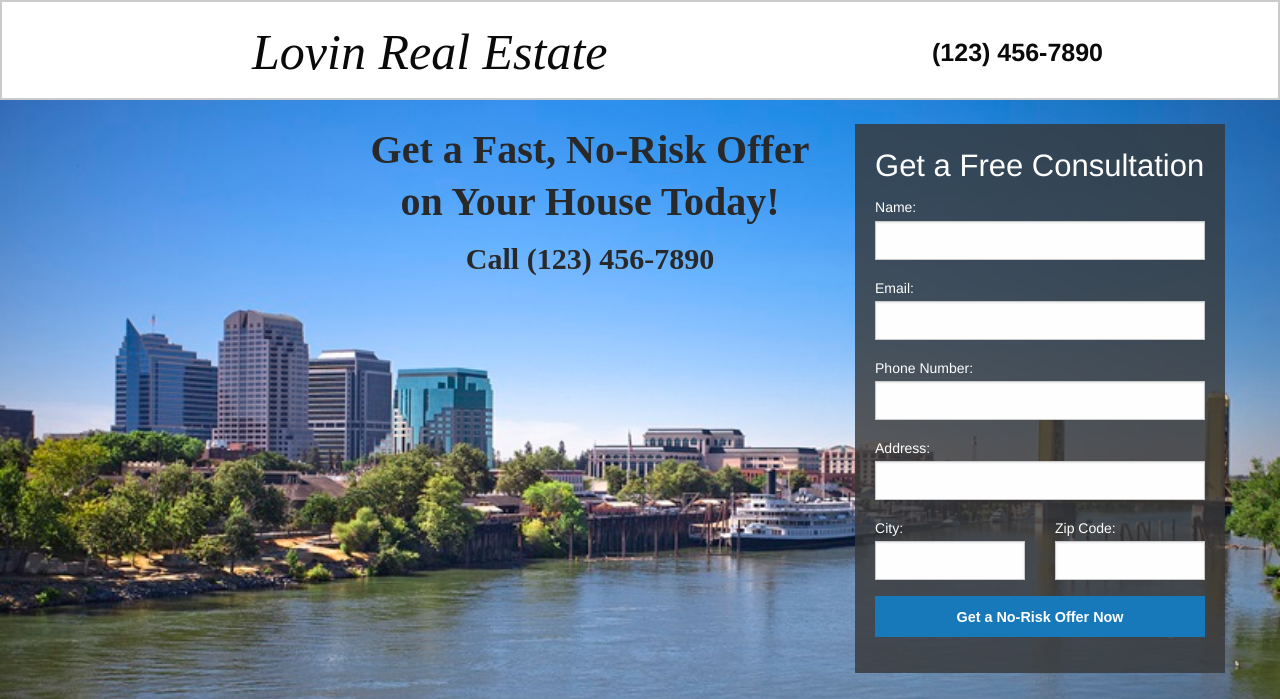
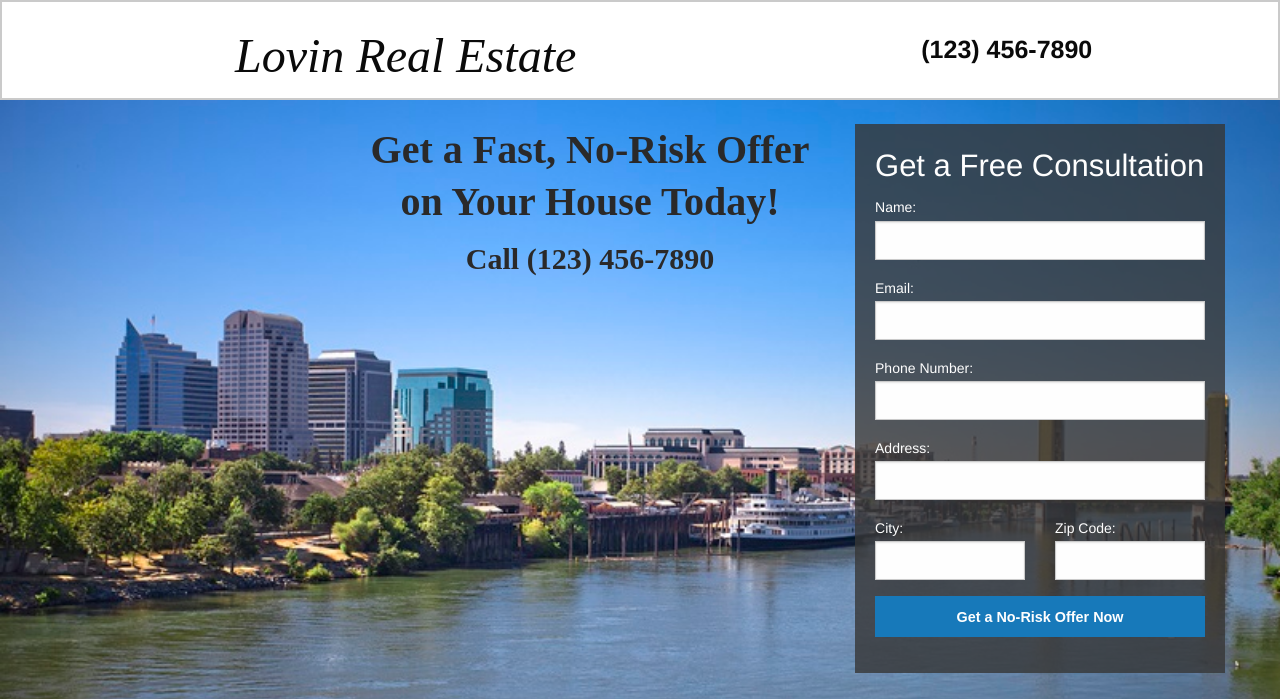
Before and after one commit to andrewryan/LovinRealEstate, a Django app: page / in a window 1280 px wide. Shown: the top 699 px of the page. Run offline with Django 3.2, Linux system fonts and the light colour scheme; some libraries are stand-ins or nearby versions.

Commit message:
top bar css for proper grid alignment finished

```diff
--- a/reApp/static/css/app.css
+++ b/reApp/static/css/app.css
@@ -1,15 +1,13 @@
+/*Start top bar CSS*/
 div.top-bar{
+  position: relative;
   background-color: white;
   height: 100px;
-  width: 100%;
   border: 2px solid #CACACA;
-  /*padding: 1rem;*/
 }
 div.top-bar-left{
-  position: absolute;
-  top:10px;
-  left:250px;
-  font-size: 50px;
+  position: relative;
+  top:15%;
   font-style: oblique;
   font-family: lucida;
 }
@@ -17,11 +15,19 @@ a.linkColor{
   color: #000000;
 }
 div.top-bar-right{
-  position: absolute;
-  top:30px;
-  right:175px;
-  font-size: 25px;
+  position: relative;
+  top:28%;
 }
+h1.leftheadertext{
+  font-style: oblique;
+  font-family: lucida;
+}
+h4.rightheadertext{
+  font-weight: bold;
+}
+/*End top bar CSS*/
+
+/*Start main body background CSS*/
 div.image{
   position: relative;
   /*background-image: url('{% static 'images/Riverfront.JPG' %}');*/
@@ -50,7 +56,7 @@ p.imageNumber{
   font-family: lucida;
   color: #2A2929;
 }
-/*begin translucent-form-overlay css */
+/*Start translucent-form-overlay css */
 .translucent-form-overlay {
   max-width: 500px;
   width: 100%;
@@ -76,7 +82,9 @@ p.imageNumber{
 .translucent-form-overlay input::placeholder {
   color: #8a8a8a;
 }
-/*end translucent-form-overlay css*/
+/*End translucent-form-overlay css*/
+
+/*End main body background CSS*/
 
 
 
--- a/reApp/templates/home.html
+++ b/reApp/templates/home.html
@@ -9,12 +9,12 @@
 {% block content %}
 <!-- Start Top Bar, sticky -->
 <div data-sticky-container>
-  <div class="top-bar" data-sticky data-options="marginTop:0;" style="width:100%">
-    <div class="top-bar-left">
-      <p>Lovin Real Estate</p>
+  <div class="top-bar row" data-sticky data-options="marginTop:0;" style="width:100%">
+    <div class="top-bar-left large-offset-2 large-6 columns">
+      <h1 align="center" class="leftheadertext">Lovin Real Estate</h1>
     </div>
-    <div class="top-bar-right">
-      <p> <b>(123) 456-7890</b> </p>
+    <div class="top-bar-right large-offset-3 large-1 columns end">
+      <h4 align="center" class="rightheadertext"> (123) 456-7890 </h4>
     </div>
   </div>
 </div>
@@ -35,7 +35,7 @@
         </p>
       </div>
 
-      <!-- Begin translucent-form-overlay -->
+      <!-- Start translucent-form-overlay -->
       <div class="large-4 columns">
         <div class="translucent-form-overlay">
           <form method="post">
@@ -84,7 +84,7 @@
   <hr>
   <!-- End div with background image -->
 
-  <!-- Begin lower page text areas -->
+  <!-- Start lower page text areas -->
   <div>
     <h4 align="center">
       <b> Don’t fix it. Sell it. We buy houses in ANY condition. <br>
```
